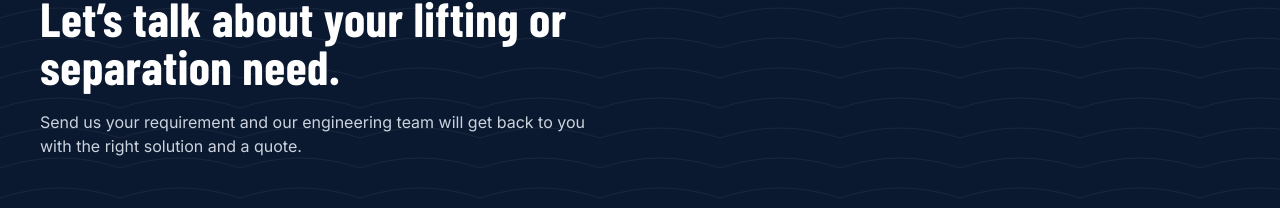
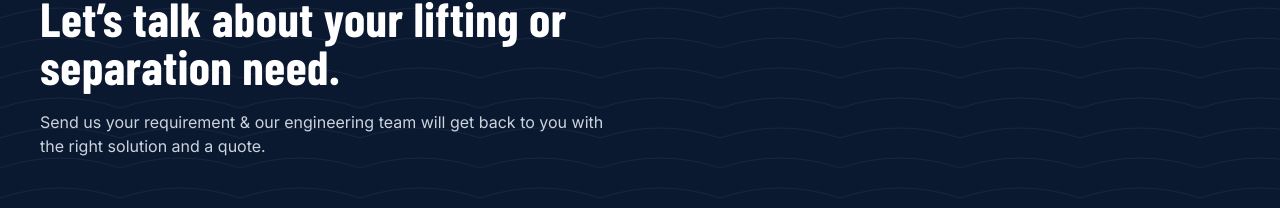
Before and after one commit to murtianand1995-stack/sumenar_engineering, a React (Vite) app: page /contact in a window 1280 px wide. Shown: the part 202-410 px from the top of the page. Built offline with nearby package versions, Linux system fonts and the light colour scheme; no server answers; a web font is replaced by a local one.

Commit message:
added vercel fix

```diff
--- a/src/pages/Contact.jsx
+++ b/src/pages/Contact.jsx
@@ -53,7 +53,7 @@ export default function Contact() {
           <span className="eyebrow">Get In Touch</span>
           <h1 className="mt-3 max-w-2xl text-4xl font-bold sm:text-5xl">Let&rsquo;s talk about your lifting or separation need.</h1>
           <p className="mt-5 max-w-xl text-base text-metal-300">
-            Send us your requirement and our engineering team will get back to you with the
+            Send us your requirement & our engineering team will get back to you with the
             right solution and a quote.
           </p>
         </div>
```
